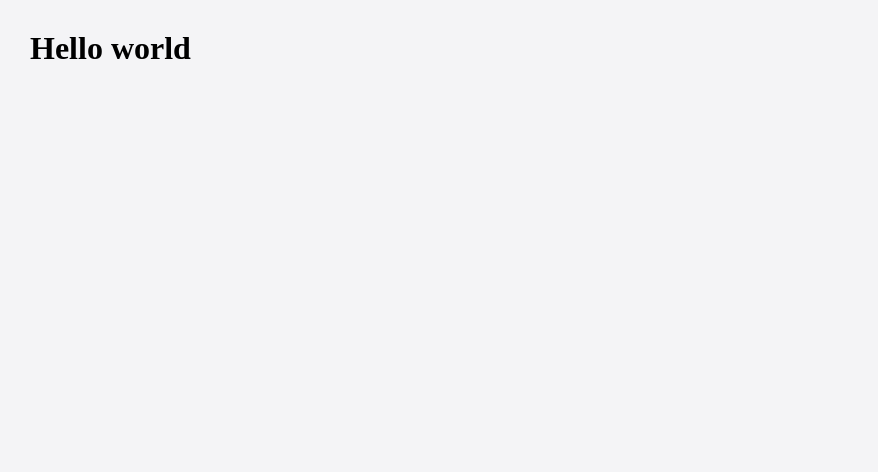
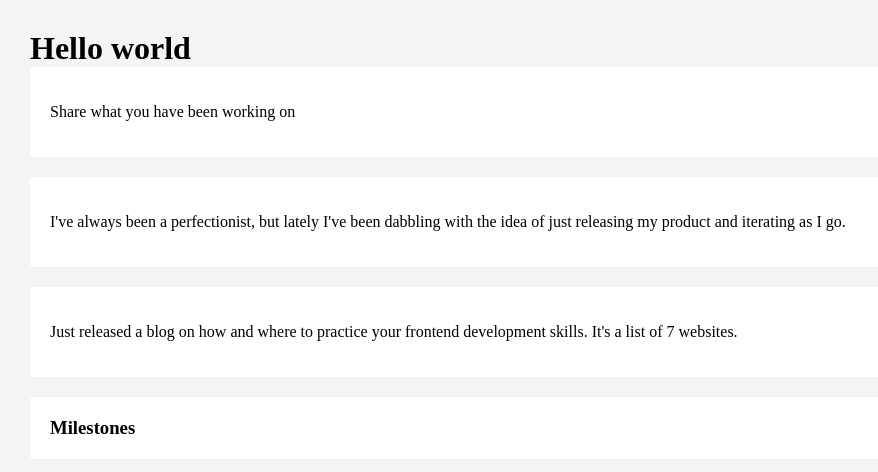
Before and after one commit to JulianGoh5/codewell-css-golf, a plain HTML site: page index.html in a window 1280 px wide. Shown: the whole page, without its empty margins (0-878 px from the left). Drawn offline with Linux system fonts and the light colour scheme.

Commit message:
Create generic content-container for the parent boxes

```diff
--- a/index.html
+++ b/index.html
@@ -4,4 +4,24 @@
 </head>
 <body>
     <h1>Hello world</h1>
+    <div class="content-container">
+        <p>Share what you have been working on</p>
+    </div>
+    <div class="content-container">
+        <p>
+            I've always been a perfectionist, but lately I've been dabbling with
+            the idea of just releasing my product and iterating as I go.
+        </p>
+    </div>
+    <div class="content-container">
+        <p>
+            Just released a blog on how and where to practice your frontend
+            development skills. It's a list of 7 websites.
+        </p>
+    </div>
+    <div class="content-container">
+        <h3 class="content-container-heading">Milestones</h3>
+    </div>
+    <div class="content-container">
+    </div>
 </body>
--- a/style.css
+++ b/style.css
@@ -19,3 +19,10 @@ body {
     padding: 30px;
     background-color: #f4f4f6;
 }
+
+.content-container {
+    padding: 20px;
+    background-color: white;
+    border-radius: 4px;
+    margin-bottom: 20px;
+}
```
